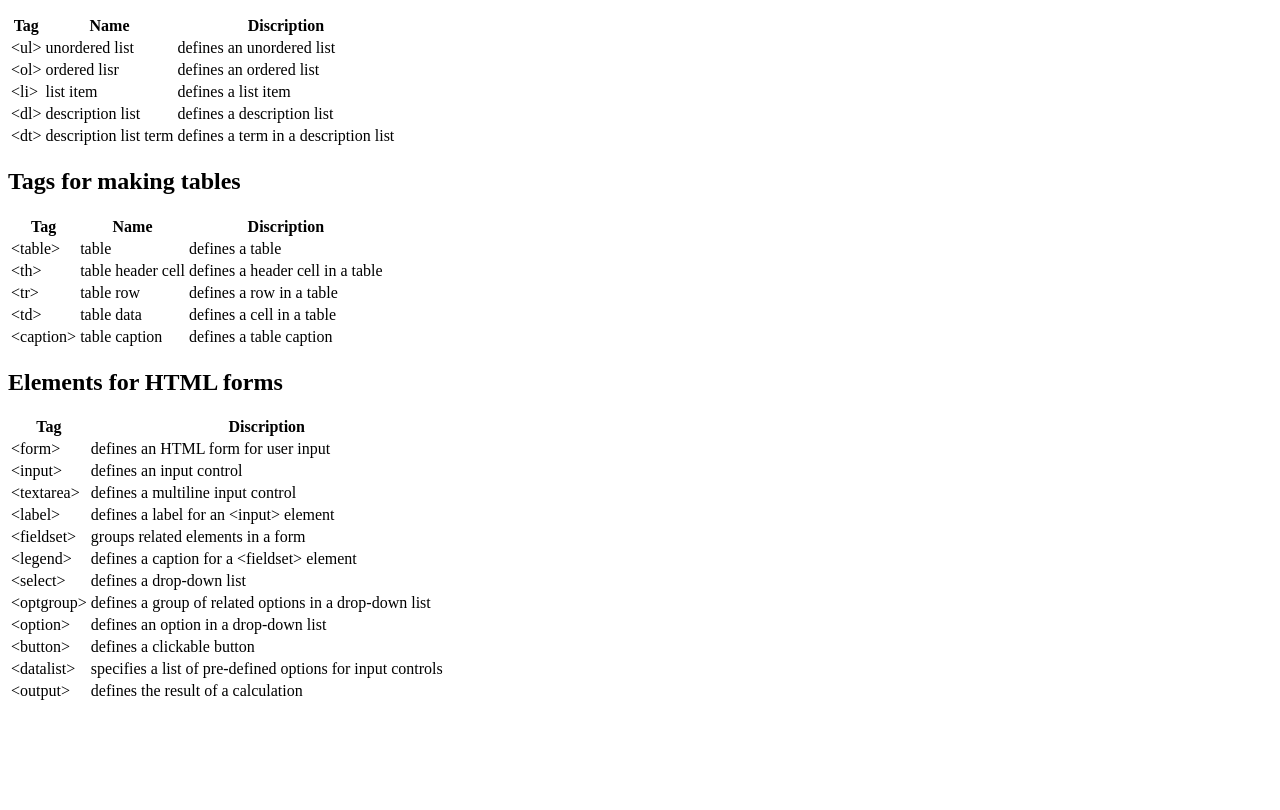
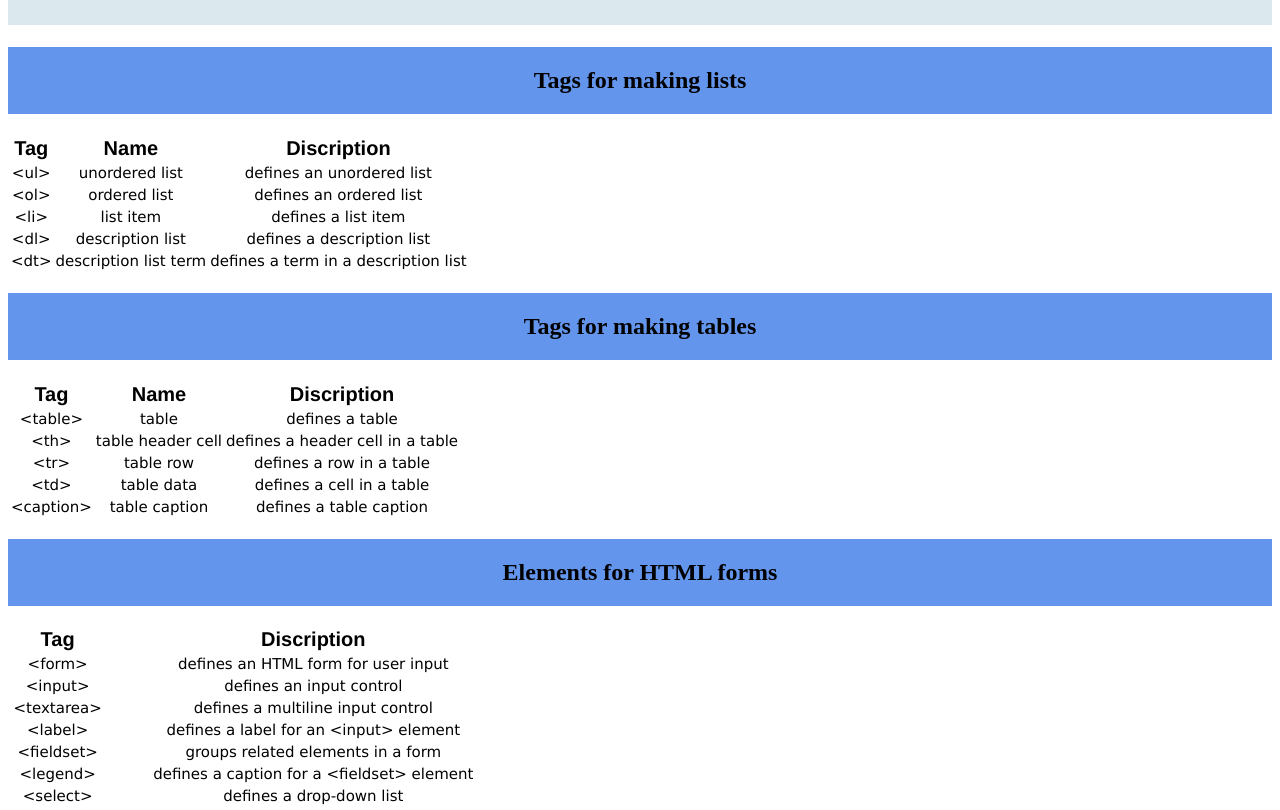
Before and after one commit to PinkShoeNing/codecademy-project, a plain HTML site: page Build Your Own Cheatsheet/index.html in a window 1280 px wide. Shown: the part 113-923 px from the top of the page. Before the commit the page ends 824 px from the top, so only its background shows below. Drawn offline with Linux system fonts and the light colour scheme.

Commit message:
add styles for h1, h2, td, th and table

```diff
--- a/Build Your Own Cheatsheet/index.html
+++ b/Build Your Own Cheatsheet/index.html
@@ -1,7 +1,7 @@
 <!DOCTYPE html>
     <html>
         <head>
-            <link href="style.css" rel="stylesheet">
+            <link href="styles.css" rel="stylesheet">
             <title>HTML cheatsheet</title>
         </head>
         <body>
@@ -14,27 +14,27 @@
                         <th>Name</th>
                         <th>Discription</th>
                     </tr>
-                    <tr>
+                    <tr id="ul">
                         <td>&lt;ul&gt;</td>
                         <td>unordered list</td>
                         <td>defines an unordered list</td>
                     </tr>
-                    <tr>
+                    <tr id="ol">
                         <td>&lt;ol&gt;</td>
-                        <td>ordered lisr</td>
+                        <td>ordered list</td>
                         <td>defines an ordered list</td>
                     </tr>
-                    <tr>
+                    <tr id="li">
                         <td>&lt;li&gt;</td>
                         <td>list item</td>
                         <td>defines a list item</td>
                     </tr>
-                    <tr>
+                    <tr id="dl">
                         <td>&lt;dl&gt;</td>
                         <td>description list</td>
                         <td>defines a description list</td>
                     </tr>
-                    <tr>
+                    <tr id="dt">
                         <td>&lt;dt&gt;</td>
                         <td>description list term</td>
                         <td>defines a term in a description list</td>
@@ -43,33 +43,33 @@
             </div>
             <div>
                 <h2>Tags for making tables</h2>
-                <table>
+                <table class="table">
                     <tr>
                         <th>Tag</th>
                         <th>Name</th>
                         <th>Discription</th>
                     </tr>
-                    <tr>
+                    <tr id="table">
                         <td>&lt;table&gt;</td>
                         <td>table</td>
                         <td>defines a table</td>
                     </tr>
-                    <tr>
+                    <tr id="th">
                         <td>&lt;th&gt;</td>
                         <td>table header cell</td>
                         <td>defines a header cell in a table</td>
                     </tr>
-                    <tr>
+                    <tr id="tr">
                         <td>&lt;tr&gt;</td>
                         <td>table row</td>
                         <td>defines a row in a table</td>
                     </tr>
-                    <tr>
+                    <tr id="td">
                         <td>&lt;td&gt;</td>
                         <td>table data</td>
                         <td>defines a cell in a table</td>
                     </tr>
-                    <tr>
+                    <tr id="caption">
                         <td>&lt;caption&gt;</td>
                         <td>table caption</td>
                         <td>defines a table caption</td>
@@ -78,56 +78,56 @@
             </div>
             <div>
                 <h2>Elements for HTML forms</h2>
-                <table>
+                <table class="forms">
                     <tr>
                         <th>Tag</th>
                         <th>Discription</th>
                     </tr>
-                    <tr>
+                    <tr id="form">
                         <td>&lt;form&gt;</td>
                         <td>defines an HTML form for user input</td>
                     </tr>
-                    <tr>
+                    <tr id="input">
                         <td>&lt;input&gt;</td>
                         <td>defines an input control</td>
                     </tr>
-                    <tr>
+                    <tr id="textarea">
                         <td>&lt;textarea&gt;</td>
                         <td>defines a multiline input control</td>
                     </tr>
-                    <tr>
+                    <tr id="label">
                         <td>&lt;label&gt;</td>
                         <td>defines a label for an &lt;input&gt; element</td>
                     </tr>
-                    <tr>
+                    <tr id="fieldset">
                         <td>&lt;fieldset&gt;</td>
                         <td>groups related elements in a form</td>
                     </tr>
-                    <tr>
+                    <tr id="legend">
                         <td>&lt;legend&gt;</td>
                         <td>defines a caption for a &lt;fieldset&gt; element</td>
                     </tr>
-                    <tr>
+                    <tr id="select">
                         <td>&lt;select&gt;</td>
                         <td>defines a drop-down list</td>
                     </tr>
-                    <tr>
+                    <tr id="optgroup">
                         <td>&lt;optgroup&gt;</td>
                         <td>defines a group of related options in a drop-down list</td>
                     </tr>
-                    <tr>
+                    <tr id="option">
                         <td>&lt;option&gt;</td>
                         <td>defines an option in a drop-down list</td>
                     </tr>
-                    <tr>
+                    <tr id="button">
                         <td>&lt;button&gt;</td>
                         <td>defines a clickable button</td>
                     </tr>
-                    <tr>
+                    <tr id="datalist">
                         <td>&lt;datalist&gt;</td>
                         <td>specifies a list of pre-defined options for input controls</td>
                     </tr>
-                    <tr>
+                    <tr id="output">
                         <td>&lt;output&gt;</td>
                         <td>defines the result of a calculation</td>
                     </tr>
--- a/Build Your Own Cheatsheet/styles.css
+++ b/Build Your Own Cheatsheet/styles.css
@@ -0,0 +1,29 @@
+h1 {
+  background-color: #DBE9EE;
+  box-sizing: border-box;
+  padding: 40px;
+  text-align: center;
+  width: 100%;
+}
+
+h2 {
+  background-color: #6495ED;
+  text-align: center;
+  padding: 20px;
+}
+
+td {
+    font-family: Verdana, Geneva, Tahoma, sans-serif;
+    text-align: center;
+    font-size: 15px;
+}
+
+th {
+    font-family: 'Franklin Gothic Medium', 'Arial Narrow', Arial, sans-serif;
+    text-align: center;
+    font-size: 20px;
+}
+
+table {
+    align-self: center;
+}
```
